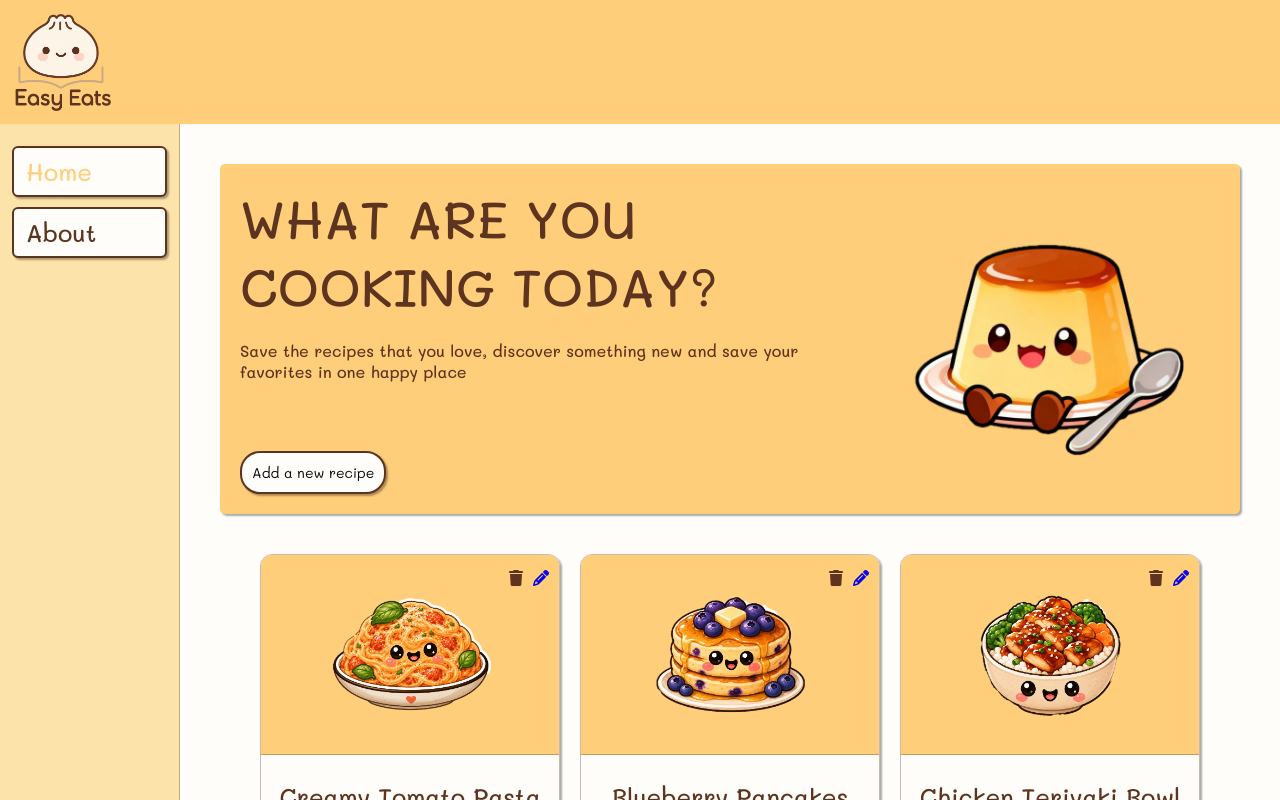
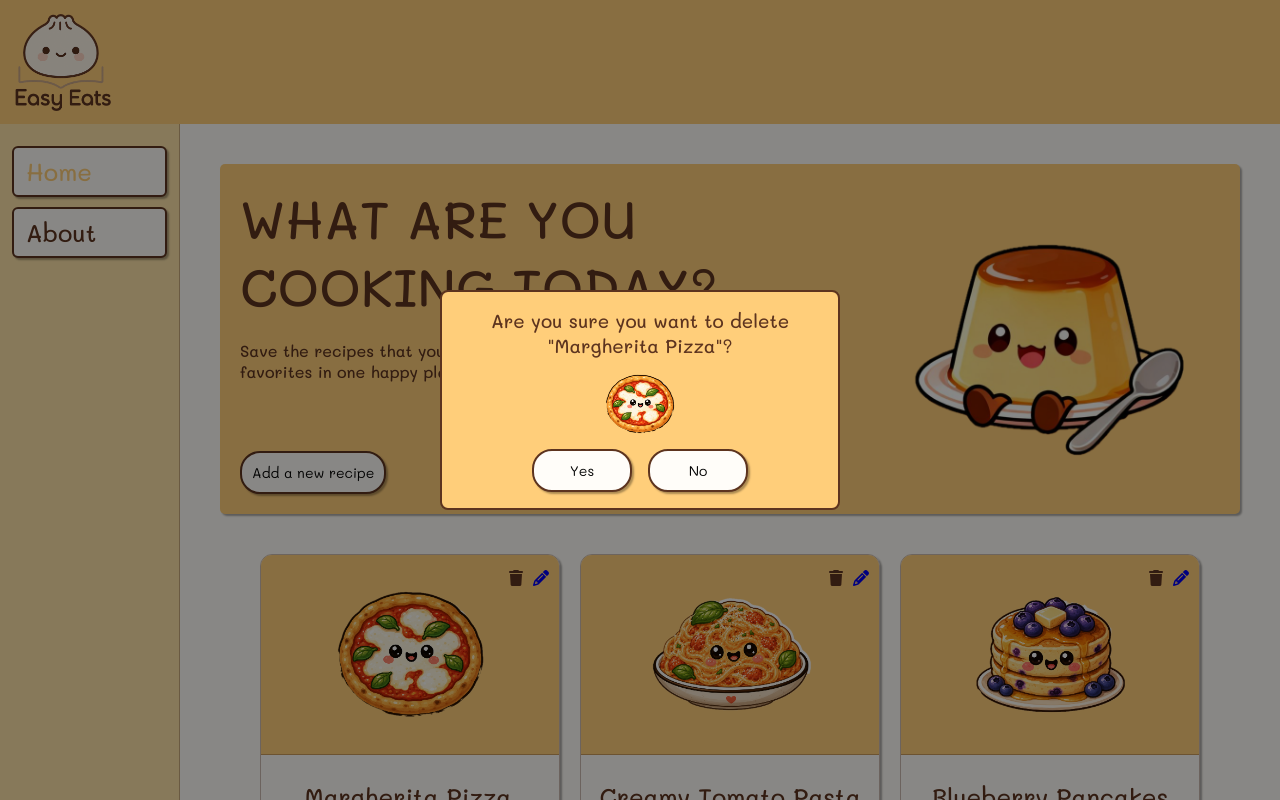
Before and after one commit to tiMtanic/simple-recipe-book-app, a React (Vite) app: page / in a window 1280 px wide. Both pictures are taken after a click on the element 516 px from the left and 577 px from the top of the page. Shown: the top 800 px of the page. Built offline with nearby package versions, Linux system fonts and the light colour scheme.

Commit message:
Add recipe delete modal

```diff
--- a/src/App.css
+++ b/src/App.css
@@ -357,3 +357,50 @@ input {
   gap: 20px;
   align-items: center;
 }
+
+.modal-background,
+.delete-recipe-modal {
+  position: fixed;
+  opacity: 0;
+  transition: opacity 0.3s ease;
+}
+
+.modal-background {
+  inset: 0;
+  background-color: #0007;
+}
+
+.delete-recipe-modal {
+  top: 50%;
+  left: 50%;
+  transform: translate(-50%, -50%);
+
+  display: flex;
+  flex-direction: column;
+  align-items: center;
+  justify-content: space-between;
+
+  width: 400px;
+  height: 220px;
+  padding: 16px;
+
+  text-align: center;
+  background-color: #ffce7a;
+  border: 2px solid #5d341f;
+  border-radius: 8px;
+}
+
+.delete-recipe-modal img {
+  width: 80px;
+  height: 80px;
+  object-fit: contain;
+}
+
+.modal-buttons-container {
+  display: flex;
+  gap: 16px;
+}
+
+.modal-buttons-container button {
+  width: 100px;
+}
--- /dev/null
+++ b/src/components/DeleteRecipeModal.jsx
@@ -0,0 +1,32 @@
+import React, { useEffect, useState } from 'react'
+
+function DeleteRecipeModal({recipeName, recipeImage, handleDeleteRecipe, onClose}) {
+  const [startTransition, setStartTransition] = useState(false);
+
+  useEffect(() => {
+    setStartTransition(true);
+    return () => setStartTransition(false);
+  }, []);
+
+  const handleConfirm = () => handleDeleteRecipe();
+  const handleAbort = () => {
+    console.log(onClose);
+    onClose()
+  };
+
+  return (
+    <>
+      <div className="modal-background" style={{ opacity: startTransition ? "1.0" : "0" }}></div>
+      <div className="delete-recipe-modal" style={{ opacity: startTransition ? "1.0" : "0" }}>
+        <h3>Are you sure you want to delete "{recipeName}"?</h3>
+        <img src={recipeImage} />
+        <div className="modal-buttons-container">
+          <button className="recipe-form-button" onClick={handleConfirm}>Yes</button>
+          <button className="recipe-form-button" onClick={handleAbort}>No</button>
+        </div>
+      </div>
+    </>
+  )
+}
+
+export default DeleteRecipeModal
--- a/src/components/RecipeCard.jsx
+++ b/src/components/RecipeCard.jsx
@@ -1,16 +1,21 @@
+import { createPortal } from "react-dom";
 import { Link } from "react-router-dom";
+import DeleteRecipeModal from "./DeleteRecipeModal";
+import { useState } from "react";
 
 const RecipeCard = ({ recipe, handleDeleteRecipe }) => {
+  const [deleteModalOpen, setDeleteModalOpen] = useState(false);
 
   const getImage = () => {
       return `src/assets/images/${recipe.image}`
   }
 
   return (
+    <>
       <div className="recipe-card">
           <div className="recipe-card-image">
             <div className="card-actions">
-           <div className="delete-button" onClick={() => handleDeleteRecipe(recipe.id)}>
+            <div className="delete-button" onClick={() => setDeleteModalOpen(true)}>
                   <i className="fa-solid fa-trash"></i>
               </div>
               <div className="edit-button">
@@ -29,6 +34,16 @@ const RecipeCard = ({ recipe, handleDeleteRecipe }) => {
           </div>
         </Link>
       </div>
+      {deleteModalOpen &&
+        createPortal(
+          <DeleteRecipeModal
+          recipeName={recipe.name}
+          recipeImage={getImage(recipe.image)}
+          handleDeleteRecipe={() => handleDeleteRecipe(recipe.id)}
+          onClose={() => setDeleteModalOpen(false)} />,
+          document.body
+      )}
+    </>
   );
 };
 
```
Lines whose indentation alone changed are shown as unchanged.
